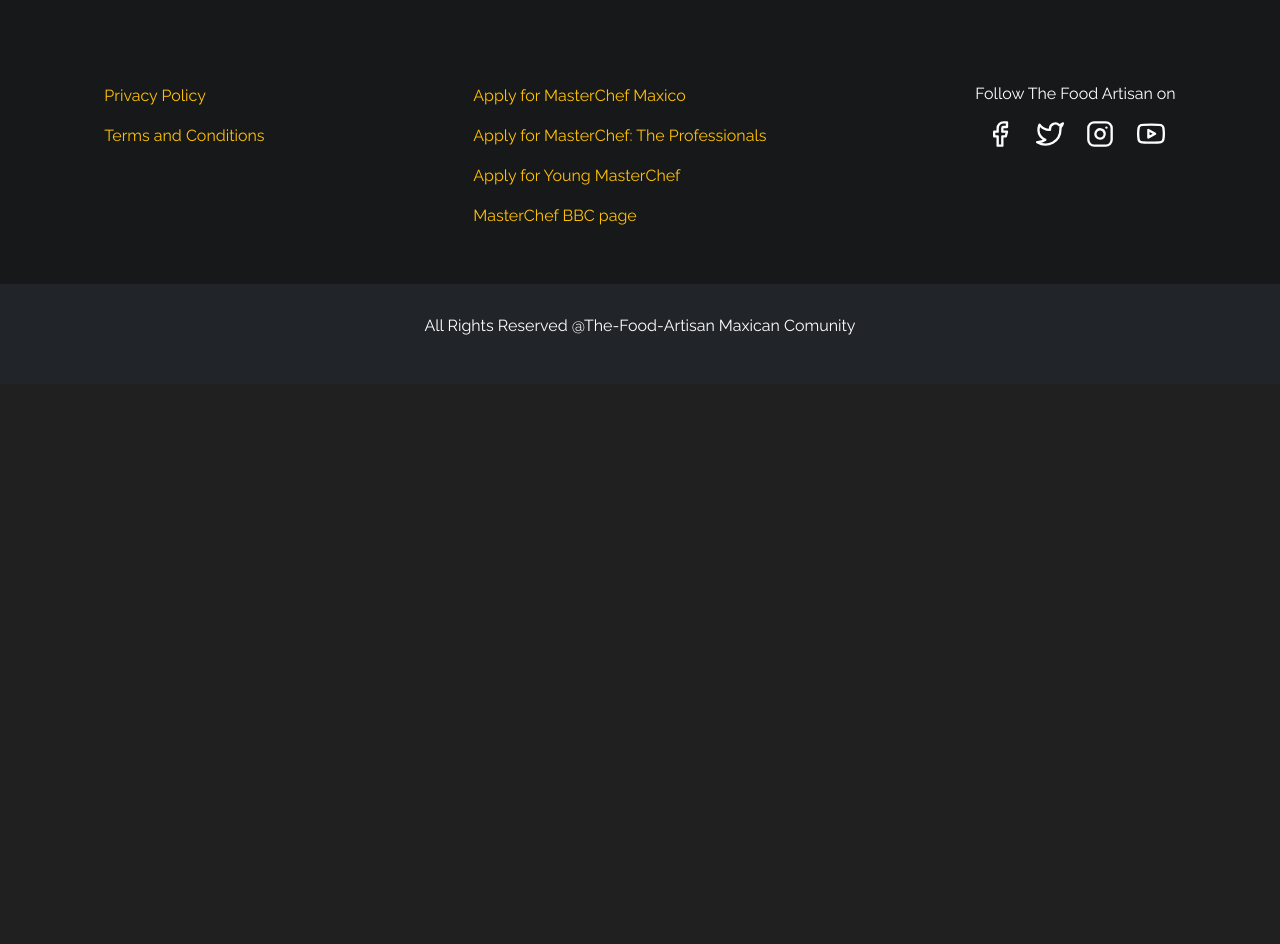
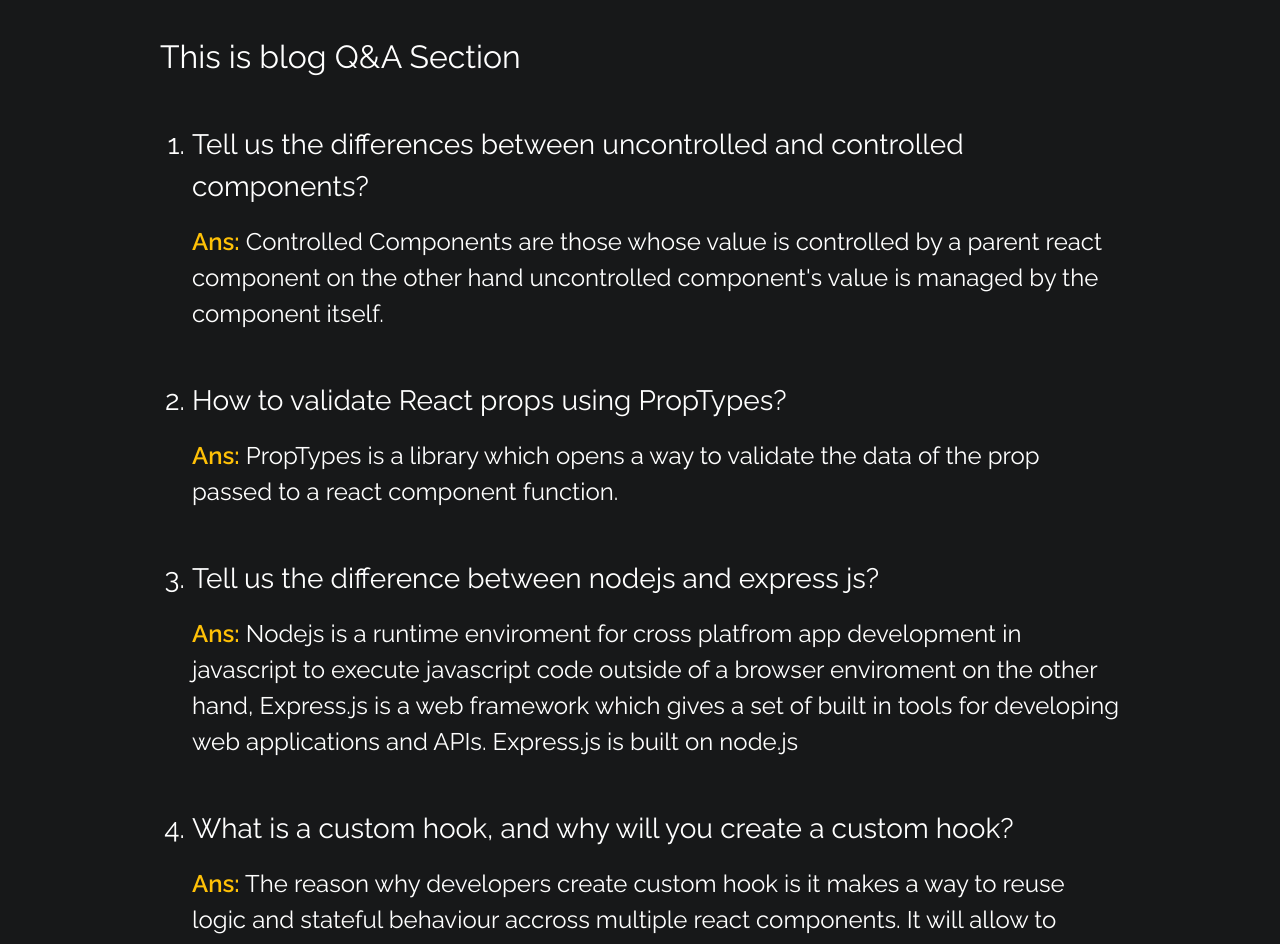
Before and after one commit to ashfaque9426/chef-recipe-hunter-client-side, a React (Vite) app: page /blog in a window 1280 px wide. Shown: the part 200-1144 px from the top of the page. Before the commit the page ends 800 px from the top, so only its background shows below. Built offline with nearby package versions, Linux system fonts and the light colour scheme; no server answers.

Commit message:
blog section's questions ansswers added and styled

```diff
--- a/src/pages/Blog/Blog.jsx
+++ b/src/pages/Blog/Blog.jsx
@@ -2,10 +2,29 @@
 import React from 'react';
 
 const Blog = () => {
+
     return (
-        <div>
-            <h2>This is blog section</h2>
-        </div>
+        <section>
+            <h2 style={{marginTop: "150px"}}>This is blog Q&A Section</h2>
+            <ol>
+                <section className='mt-5 mb-5 fs-3'>
+                    <li>Tell us the differences between uncontrolled and controlled components?</li>
+                    <p className='mt-3 fs-4'><span className='text-warning fw-semibold'>Ans:</span> Controlled Components are those whose value is controlled by a parent react component on the other hand uncontrolled component&apos;s value is managed by the component itself.</p>
+                </section>
+                <section className='mb-5 fs-3'>
+                    <li>How to validate React props using PropTypes?</li>
+                    <p className='mt-3 fs-4'><span className='text-warning fw-semibold'>Ans:</span> PropTypes is a library which opens a way to validate the data of the prop passed to a react component function.</p>
+                </section>
+                <section className='mb-5 fs-3'>
+                    <li>Tell us the difference between nodejs and express js?</li>
+                    <p className='mt-3 fs-4'><span className='text-warning fw-semibold'>Ans:</span> Nodejs is a runtime enviroment for cross platfrom app development in javascript to execute javascript code outside of a browser enviroment on the other hand, Express.js is a web framework which gives a set of built in tools for developing web applications and APIs. Express.js is built on node.js</p>
+                </section>
+                <section className='mb-5 fs-3'>
+                    <li>What is a custom hook, and why will you create a custom hook?</li>
+                    <p className='mt-3 fs-4'><span className='text-warning fw-semibold'>Ans:</span> The reason why developers create custom hook is it makes a way to reuse logic and stateful behaviour accross multiple react components. It will allow to share complex logic wraped into a simple interface between different components that dont have to be a child component of a parent component. </p>
+                </section>
+            </ol>
+        </section>
     );
 };
 
```
